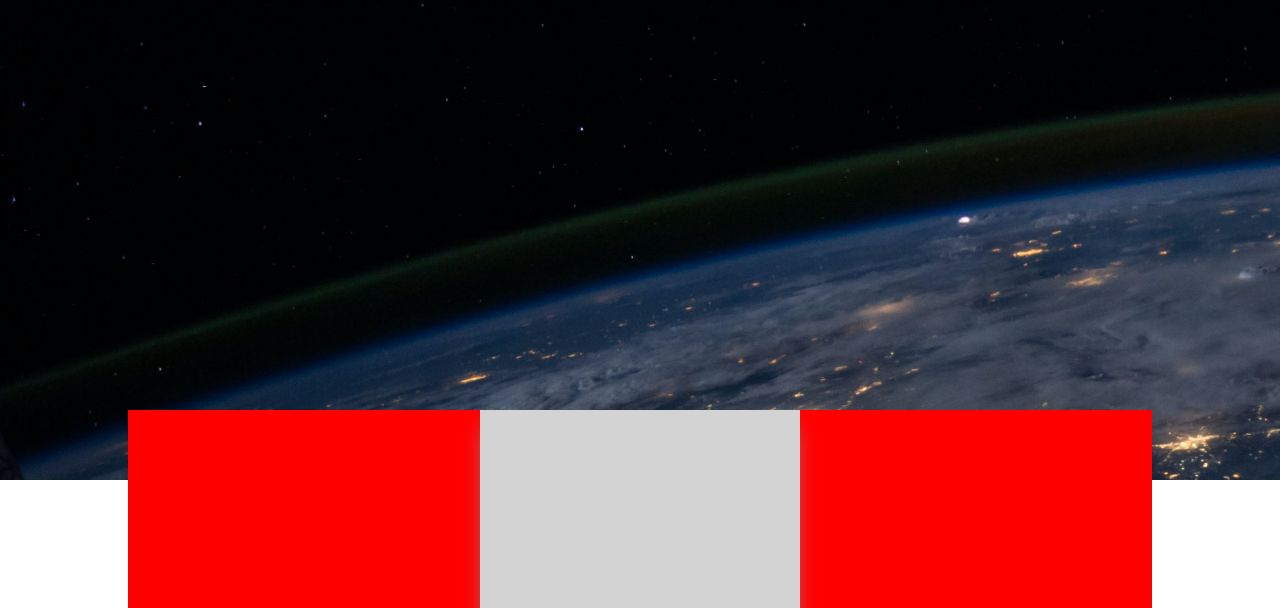
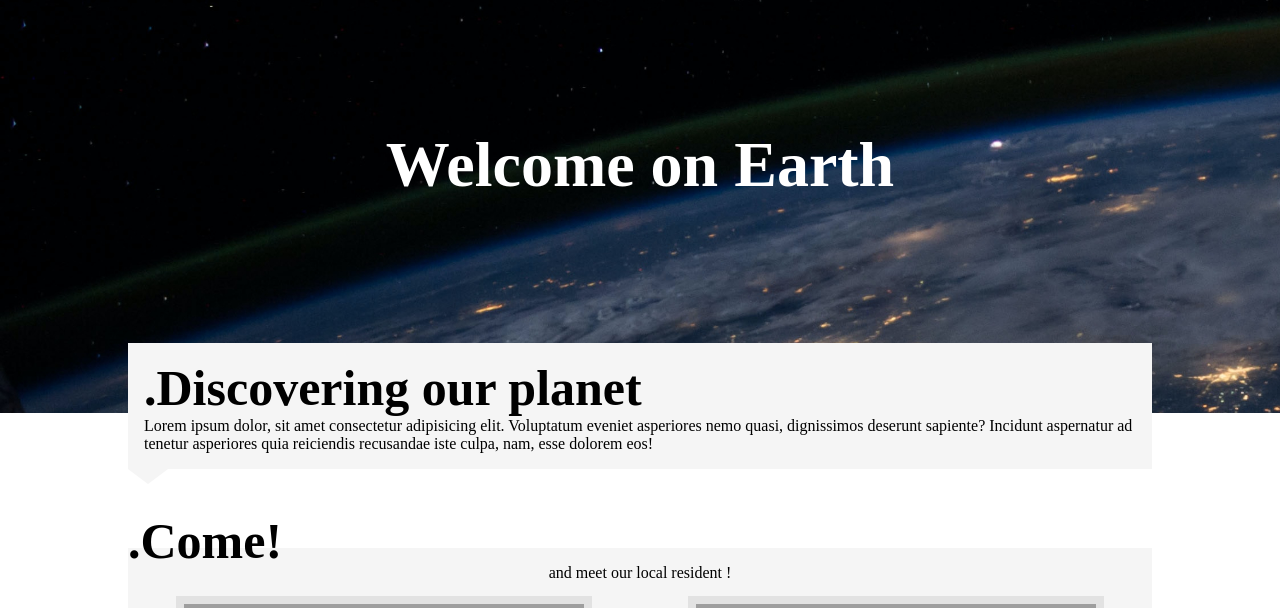
Before and after one commit to LHippolyteCBM/Projo1, a PHP site: page / in a window 1280 px wide. Shown: the part 83-691 px from the top of the page. Run offline with PHP 8.4, Linux system fonts and the light colour scheme; grey boxes are pictures that could not be loaded.

Commit message:
appa script home page try

```diff
--- a/index.php
+++ b/index.php
@@ -11,18 +11,80 @@
 <body>
     <header>
         <?php include "header.php" ?>
-        <div class="banniere"></div>
+        <div class="banniere-home">
+            <h1>Welcome on Earth</h1>
+        </div>
     </header>
 
 
     <main>
-        <div class="global-card-container">
-            <div class="card-container">
-                <div class="car-container-hidden"></div>
-                <div class="card-header"></div>
-                <div class="card-button">Learn more</div>
+        <div class="discover">
+            <div class="discover-in">
+                <h2>.Discovering our planet</h2>
+                Lorem ipsum dolor, sit amet consectetur adipisicing elit. Voluptatum eveniet asperiores nemo quasi, dignissimos deserunt sapiente? Incidunt aspernatur ad tenetur asperiores quia reiciendis recusandae iste culpa, nam, esse dolorem eos!
+            </div>
+            <div class="triangle">
+            </div>
+            <h2 class="come">.Come!</h2>
+            <div class="robot-text">
+                and meet our local resident !
+            </div>
+            <div class="robot">
+                <div class="robot-img-cadre appa">
+                    <img class="robot-img" src="https://picsum.photos/400/300" alt="" />
+                </div>
+                <div class="robot-img-cadre appa">
+                    <img class="robot-img" src="https://picsum.photos/400/300" alt="" />
+                </div>
+                <div class="robot-img-cadre appa">
+                    <img class="robot-img" src="https://picsum.photos/400/300" alt="" />
+                </div>
             </div>
         </div>
+        <h2 class="certif-text">.Certification</h2>
+        <div class="certification">
+            <div class="card-certif appa">
+                <img src="icone/rsz_nuclear.png">
+                <div class="button-text-certif">
+                    <p>Nuclear friendly</p>
+                    <button>Read More</button>
+                </div>
+            </div>
+            <div class="card-certif appa">
+                <img src="icone/rsz_nuclear.png">
+                <div class="button-text-certif">
+                    <p>Nuclear friendly</p>
+                    <button>Read More</button>
+                </div>
+            </div>
+            <div class="card-certif appa">
+                <img src="icone/rsz_nuclear.png">
+                <div class="button-text-certif">
+                    <p>Nuclear friendly</p>
+                    <button>Read More</button>
+                </div>
+            </div>
+            <div class="card-certif appa">
+                <img src="icone/rsz_nuclear.png">
+                <div class="button-text-certif">
+                    <p>Nuclear friendly</p>
+                    <button>Read More</button>
+                </div>
+            </div>
+        </div>
+        <div class="blabla">
+            <p><b>Lorem ipsum, dolor sit ametde minima?</b></br>
+            Lorem, ipsum dolor sit amet
+            consectetur adipisicing elit.</br>
+            * Ea, nulla! Blanditiis molestias mollitia doloribus natus</br>
+            veniam et commodi, nesciunt</br>
+             tempore quibusdam nostrum placeat ipsum </br>
+            laborum hic libero. Asperiores, libero corporis.</p>
+            <div class="robot-img-cadre appa">
+                <img class="robot-img" src="https://picsum.photos/400/300" alt="" />
+            </div>
+        </div>
+
     </main>
 
 
@@ -31,6 +93,7 @@
         <?php include 'footer.php'; ?>
     </footer>
     <script src="burger.js"></script>
+    <script src="apparition.js"></script>
     <script src="card.js"></script>
 </body>
 
--- a/style.css
+++ b/style.css
@@ -2,6 +2,15 @@
     --background: white;
     --textColor: black;
     --police: roboto;
+    --backgroundHight: grey;
+    --backgroundMedium: blue;
+    --backgroundLow: green;
+    --heightBannerDesktop: 30em;
+    --heightBannerMobile: 15em;
+    --bannerH1SizeDesktop: 4em;
+    --bannerH1SizeMobile: 3em;
+    --bannerH2SizeMobile: 2em;
+    --bannerH2SizeMobile: 1.5em;
 }
 
 * {
@@ -71,29 +81,12 @@ nav ul {
     background-color: white;
 }
 
-li {
+nav li {
     padding: 2em;
 
 }
 
-.banniere {
-    height: 30em;
-    background-image: url("img/earth.jpg");
-    background-size: cover;
-    background-attachment: fixed;
-    z-index: 1;
 
-}
-
-
-
-
-
-main{
-    margin: -70px 10% 0 10% ;
-    background-color: red;
-    z-index: 800;
-}
 
 /* TRY SQUELETTE */
 
@@ -473,3 +309,361 @@ button:focus {
 
 
 /*  BURGER CSS */
+
+
+
+
+
+
+
+
+
+
+
+
+
+
+
+
+
+
+
+
+
+
+
+
+
+
+
+
+
+
+
+
+
+
+
+
+
+
+
+
+
+
+
+
+
+
+
+
+
+
+
+
+
+
+
+
+
+
+
+
+
+
+
+
+
+
+
+
+
+
+
+
+
+
+
+
+
+
+
+
+
+
+
+
+
+
+
+
+
+
+
+
+
+
+
+
+
+
+
+
+
+
+
+
+
+
+
+
+
+
+
+
+
+
+
+
+
+
+
+
+
+
+
+
+
+
+
+
+
+
+
+
+
+
+
+
+
+
+/* HOME */
+
+
+.banniere-home {
+
+    background-image: url("img/earth.jpg");
+    background-size: cover;
+    background-attachment: fixed;
+    display: flex;
+    justify-content: center;
+    align-items: center;
+    padding: 0.5em;
+    height: 30em;
+    color: white;
+}
+
+.banniere-home h1 {
+    font-size: 4em;
+}
+
+main{
+    margin: -70px 10% 0 10% ;
+    background-color: white;
+    z-index: 800;
+}
+
+
+
+.discover-in {
+    background-color: rgb(245, 245, 245);
+    padding: 1em;
+    position: relative;
+    grid-column: 1/3;
+    grid-row: 1/2;
+}
+
+
+
+.discover{
+    display: grid;
+    grid-template-columns: 8fr 1fr;
+    grid-template-rows: -0.5fr 1fr 1fr ;
+
+}
+
+.discover h2 {
+    grid-column: 1;
+    grid-row: 3;
+    font-size: 50px;
+    z-index: 3;
+}
+
+.come {
+    margin-top: 0.55em;
+}
+
+.triangle{
+    display : inline-block;
+    height : 0;
+    width : 0;
+    border-top : 15px solid rgb(245, 245, 245);
+    border-right : 20px solid transparent;
+    border-left : 20px solid transparent;
+    grid-row: 2;
+    grid-column: 1/4;
+    justify-self: start;
+
+
+}
+
+.robot-img-cadre {
+    padding: 0.5em;
+    background-color: rgb(226, 226, 226);
+    grid-column: 1;
+    width: fit-content;
+    margin-top: 1em;
+}
+
+.robot-text{
+    height: 10em;
+    width: 100%;
+    background-color: rgb(245, 245, 245);
+    grid-row: 3;
+    grid-column: 1/3;
+    margin-top: 4em;
+    text-align: center;
+    padding-top: 1em;
+}
+
+.robot{
+    display: flex;
+    flex-wrap: wrap;
+    justify-content: space-around;
+    margin-top: 6em;
+    grid-column: 1/3;
+    grid-row: 3/4;
+}
+
+.robot img{
+    display: block;
+    max-width: 100%;
+    height: auto;
+}
+
+.certification {
+
+    background-color:rgb(245, 245, 245);
+    margin-top: 1em;
+    margin-bottom: 1em;
+    display: flex;
+    justify-content: space-around;
+    flex-wrap: wrap;
+    padding: 1em;
+}
+
+.certif-text {
+    transform: translateY(0.8em);
+    font-size: 50px;
+    text-align: end;
+}
+
+
+.card-certif {
+    display: flex;
+    flex-direction: column;
+    align-items: center;
+    justify-content: center;
+    width: fit-content;
+    padding: 0.5em;
+}
+
+.card-certif img {
+    max-width: 60%;
+    display: block;
+    height: auto;
+    transition: ease-in-out 0.2s;
+}
+
+.card-certif img:hover {
+    transform: scale(1.1);
+}
+
+.button-text-certif{
+    display: flex;
+    justify-content: center;
+    align-items: center;
+    flex-direction: column;
+}
+
+.button-text-certif button{
+    align-self: flex-end;
+}
+
+.blabla {
+    display: flex;
+    flex-direction: row;
+    justify-content: space-between;
+    margin-bottom: 10em;
+    flex-wrap: wrap;
+
+}
+
+.blabla img {
+    display: block;
+    max-width: 100%;
+    height: auto;
+}
+
+.blabla b {
+    font-size: 30px;
+}
+
+.blabla .robot-img-cadre {
+    margin-top: 0;
+}
+
+
+
+
+/* HOME */
+
+
+
+
+
+
+
+/* APPARITION */
+
+[class*="appa"] {
+    transform: scale(0);
+}
+
+.move{
+    animation-duration: 1s;
+    animation-name: bouge;
+    transform: scale(1);
+}
+
+
+
+.moveB{
+    animation-duration: 1s;
+    animation-name: bouge;
+    animation-direction: reverse;
+}
+
+@keyframes bouge {
+    0% {
+        transform: scale(0);
+    }
+    75%{
+        transform: scale(1.1) ;
+    }
+    100% {
+        transform: scale(1);
+    }
+}
+
+/* APPARITION */
```
Also changed, not shown: other parts of style.css (+8 -164 lines), apparition.js (added, +48 -0 lines), icone/rsz_nuclear.png (added), img/robot.jpg (added).
